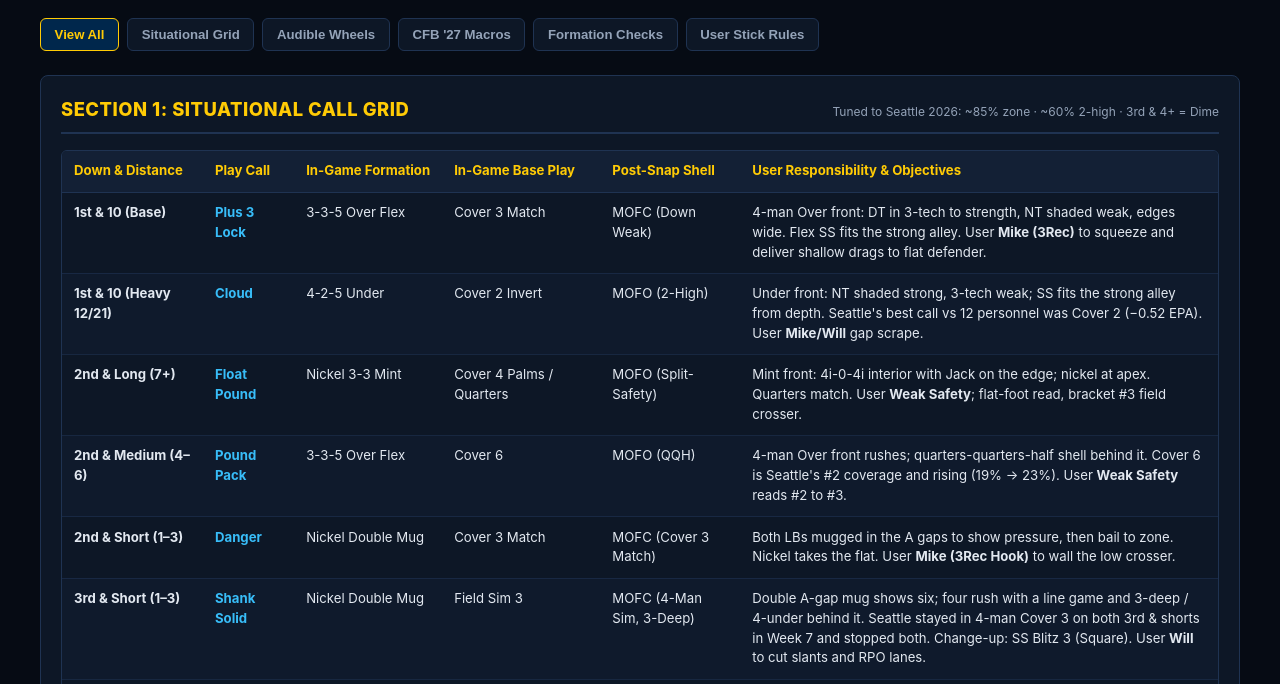
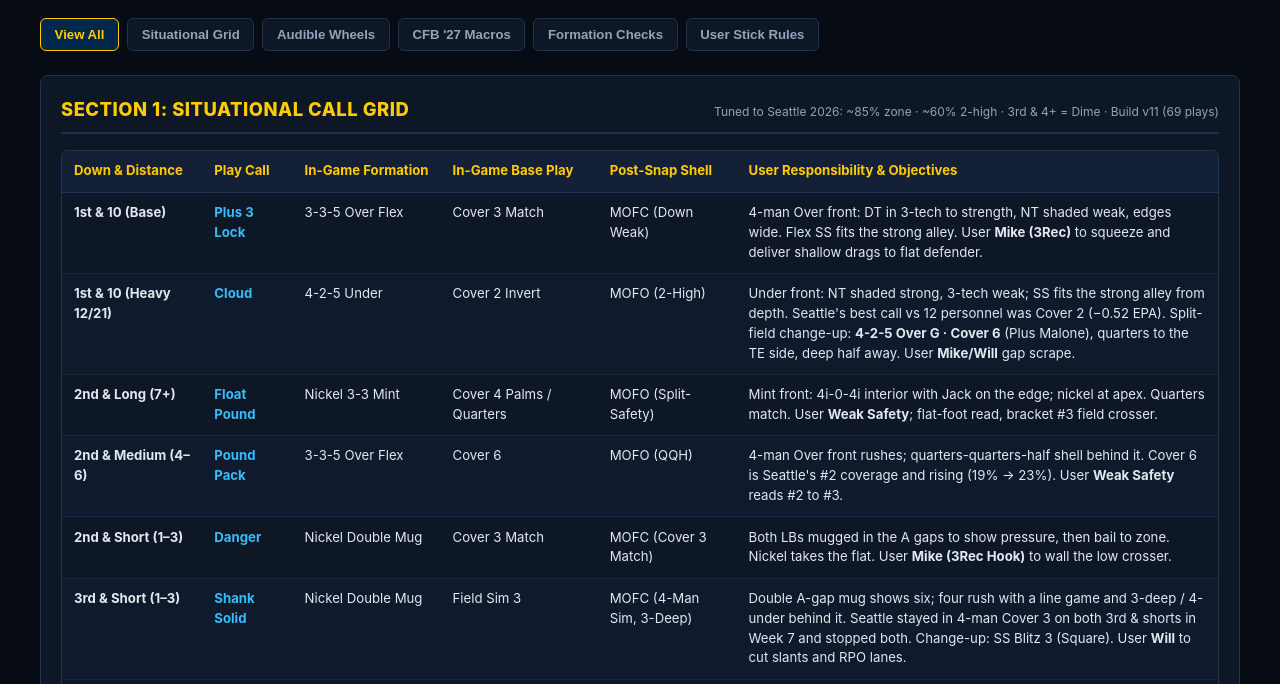
Before and after one commit to bdoubleok/dark-side-defense, a website: page michigan-match-defense.html in a window 1280 px wide. Shown: the part 116-800 px from the top of the page. Drawn offline with Linux system fonts and the light colour scheme.

Commit message:
Call sheet: add Over G Cover 6 heavy change-up (Build v11, 69 plays)
Over G Cover 6 is in the CFB '27 4-2-5 book (split-field: quarters one side, deep half the other). Added as the split-field change-up on 1st & 10 Heavy. Header now notes Build v11, 69 plays.

```diff
--- a/michigan-match-defense.html
+++ b/michigan-match-defense.html
@@ -356,7 +356,7 @@
   <section id="sec-sit">
     <div class="section-header">
       <h2>Section 1: Situational Call Grid</h2>
-      <span>Tuned to Seattle 2026: ~85% zone · ~60% 2-high · 3rd &amp; 4+ = Dime</span>
+      <span>Tuned to Seattle 2026: ~85% zone · ~60% 2-high · 3rd &amp; 4+ = Dime · Build v11 (69 plays)</span>
     </div>
     <div class="table-container">
       <table>
@@ -385,7 +385,7 @@
             <td>4-2-5 Under</td>
             <td>Cover 2 Invert</td>
             <td>MOFO (2-High)</td>
-            <td>Under front: NT shaded strong, 3-tech weak; SS fits the strong alley from depth. Seattle's best call vs 12 personnel was Cover 2 (−0.52 EPA). User <strong>Mike/Will</strong> gap scrape.</td>
+            <td>Under front: NT shaded strong, 3-tech weak; SS fits the strong alley from depth. Seattle's best call vs 12 personnel was Cover 2 (−0.52 EPA). Split-field change-up: <strong>4-2-5 Over G · Cover 6</strong> (Plus Malone), quarters to the TE side, deep half away. User <strong>Mike/Will</strong> gap scrape.</td>
           </tr>
           <tr>
             <th scope="row">2nd &amp; Long (7+)</th>
```
